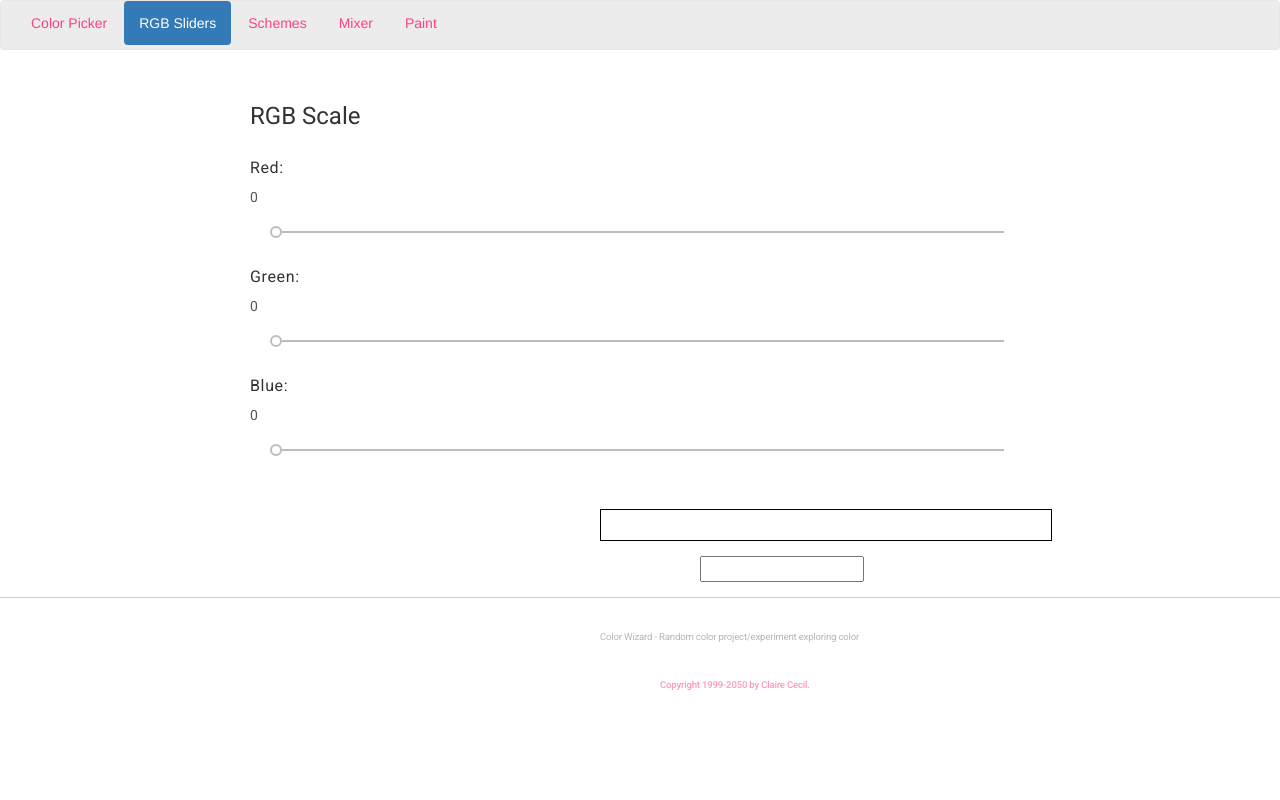
After one commit to debugduck/color-picker, a Python web app: template templates/rgb_sliders.html in a window 1280 px wide. The commit adds this page. Run offline with Jinja, Linux system fonts and the light colour scheme; the template is opened without the code that fills it, so the values that code supplies are empty; some libraries are stand-ins or nearby versions.

Commit message:
Added a nav bar, a separate tab for the RGB sliders, and various other UI changes

```diff
--- a/main.py
+++ b/main.py
@@ -7,6 +7,10 @@ class ColorPicker(object):
 	@cherrypy.expose
 	def index(self):
 		return open('templates/color_picker.html')
+
+	@cherrypy.expose
+	def rgb(self):
+		return open('templates/rgb_sliders.html')
 
 if __name__ == '__main__':
 	conf = {
--- /dev/null
+++ b/templates/rgb_sliders.html
@@ -0,0 +1,88 @@
+<!DOCTYPE HTML>
+<!-- Latest compiled and minified CSS -->
+<link rel="stylesheet" href="https://maxcdn.bootstrapcdn.com/bootstrap/3.3.7/css/bootstrap.min.css" integrity="sha384-BVYiiSIFeK1dGmJRAkycuHAHRg32OmUcww7on3RYdg4Va+PmSTsz/K68vbdEjh4u" crossorigin="anonymous">
+<link rel="stylesheet" href="http://fonts.googleapis.com/css?family=Roboto:300,400,500,700" type="text/css">
+<link rel="stylesheet" href="https://fonts.googleapis.com/icon?family=Material+Icons">
+<link rel="stylesheet" href="https://code.getmdl.io/1.3.0/material.indigo-pink.min.css">
+<script defer src="https://code.getmdl.io/1.3.0/material.min.js"></script>
+<html>
+	<head>
+	<title> Color Wizard </title>
+	<meta charset="UTF-8">
+	<style>
+	.foot {
+		padding-left: 600px;
+	}
+	.foot_bottom {
+		padding-left: 60px;
+	}
+	#rgb_sliders {
+		margin-top: 50px;
+		margin-bottom: 50px;
+		margin-left: 250px;
+		margin-right: 250px;
+	}
+	#rgb_c {
+		margin-bottom: 15px;
+		margin-left: 600px;
+	}
+	#rgb_h {
+		margin-bottom: 15px;
+		margin-left: 700px;
+	}
+	#top_nav {
+		background-color: #ececec;
+	}
+	</style>
+	</head>
+
+	<body>
+
+		<!-- TODO: Make a template file for this so you don't repeat the code for each tab -->
+		<nav class="navbar navbar-default" id="top_nav">
+		  <div class="container-fluid">
+			<div class="tabs">
+				<ul class="nav nav-pills">
+				  <li role="presentation"><a href="/index">Color Picker</a></li>
+				  <li role="presentation" class="active"><a href="/rgb">RGB Sliders</a></li>
+				  <li role="presentation"><a href="">Schemes</a></li>
+				  <li role="presentation"><a href="">Mixer</a></li>
+				  <li role="presentation"><a href="">Paint</a></li>
+				</ul>
+			</div>
+		  </div>
+		</nav>
+
+		<!-- Default Slider -->
+		<div id="rgb_sliders">
+			<h4>RGB Scale</h4>
+			<h6>Red: <output id="red_output">0</output></h6>
+			<input class="mdl-slider mdl-js-slider" id="red_input" type="range"
+			  min="0" max="255" value="0" tabindex="0">
+			<!-- Default Slider -->
+			<h6>Green: <output id="green_output">0</output></h6>
+			<input class="mdl-slider mdl-js-slider" id="green_input" type="range"
+			  min="0" max="255" value="0" tabindex="0">
+			<!-- Default Slider -->
+			<h6>Blue: <output id="blue_output">0</output></h6>
+			<input class="mdl-slider mdl-js-slider" id="blue_input" type="range"
+			  min="0" max="255" value="0" tabindex="0">
+		</div>
+		<div id="rgb_c">
+			<canvas id="rgb_canvas" width="450" height="30" style="border: 1px solid black;"></canvas>
+		</div>
+		<div id="rgb_h">
+			<input type="text" name="rgb_hex" id="rgb_hex">
+		</div>
+
+		<hr class="my-4">
+		<div class="foot">
+			<footer>
+			  <div class="foot_top"><h6><small>Color Wizard - Random color project/experiment exploring color</small></h6></div>
+			  <div class="foot_bottom"><h6><small><a>Copyright 1999-2050 by Claire Cecil.</small></h6></div>
+			</footer>
+		</div>
+
+		<script src="js/color_picker_logic2.js"></script>
+	</body>
+</html>
```
Also changed, not shown: templates/color_picker.html (+56 -49 lines).
